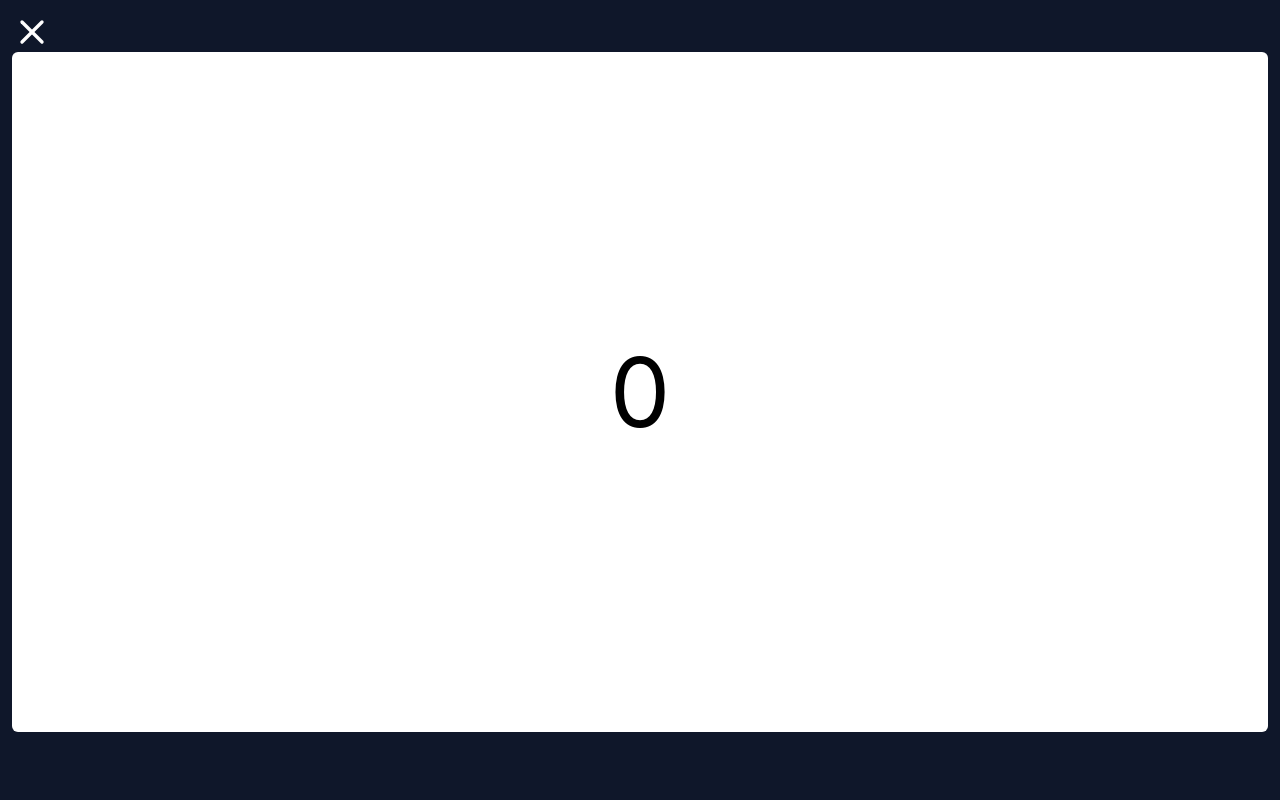
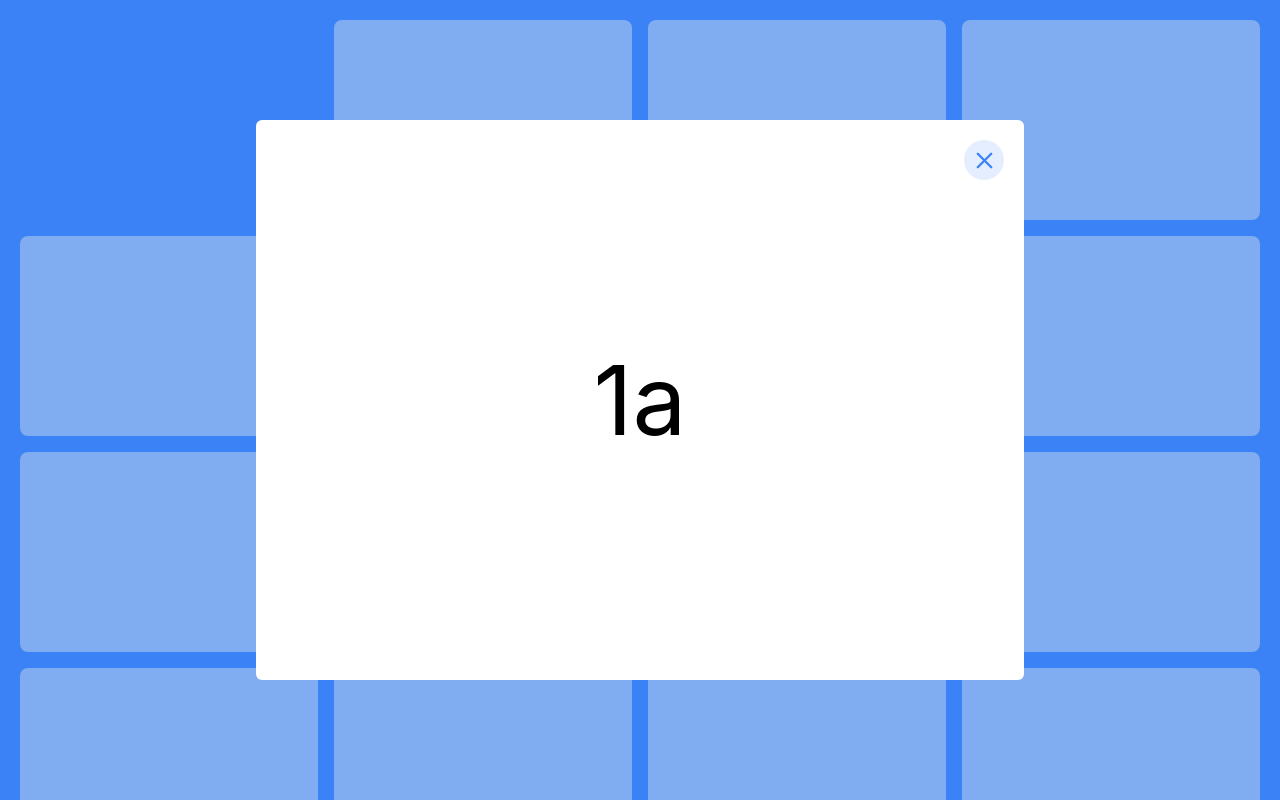
Before and after one commit to srirakeshv/AnimationComponents, a React (Create React App) app: page / in a window 1280 px wide. Both pictures are taken after a click on the element 169 px from the left and 120 px from the top of the page. Shown: the top 800 px of the page. Built offline with nearby package versions, Linux system fonts and the light colour scheme.

Commit message:
updated animations in ImagePreview

```diff
--- a/src/App.css
+++ b/src/App.css
@@ -21,7 +21,8 @@
   align-items: center;
   justify-content: center;
   font-size: calc(10px + 2vmin);
-  color: white;
+  color: rgba(59, 131, 246, 0.589);
+  color: rgba(59, 131, 246, 0.137);
 }
 
 .App-link {
--- a/src/Components/ImagePreview/ImagePreview.jsx
+++ b/src/Components/ImagePreview/ImagePreview.jsx
@@ -7,17 +7,19 @@ const ImagePreview = () => {
   const [index, setIndex] = useState(null);
   const elements = [];
 
-  for (let i = 0; i <= 19; i++) {
+  for (let i = 1; i <= 20; i++) {
     elements.push(
       <motion.div
         initial={{ height: 0, opacity: 0 }}
         animate={{ height: 200, opacity: 1 }}
-        transition={{ delay: i * 0.2 }}
+        transition={{ delay: 0.2 }}
         className="flex-1 basis-72 h-48 rounded-lg bg-gray-200 cursor-pointer"
         onClick={() => {
-          setActive(i);
-          setIndex(i);
+          setActive(i + "a");
+          setIndex(i + "a");
         }}
+        layoutId={i + "a"}
+        key={i + "a"}
       ></motion.div>
     );
   }
--- a/src/Components/ImagePreview/Preview.jsx
+++ b/src/Components/ImagePreview/Preview.jsx
@@ -5,41 +5,23 @@ import { motion } from "framer-motion";
 const Preview = ({ active, setActive, index }) => {
   return (
     <motion.div
-      initial={{ x: -80, opacity: 0 }}
-      animate={{ x: 0, opacity: 1 }}
-      transition={{ delay: 0.5 }}
-      exit={{
-        opacity: 0,
-        x: 0,
-        transition: {
-          ease: "easeInOut",
-          delay: 0.8,
-        },
-      }}
-      className="fixed top-0 left-0 w-full h-full bg-slate-900 p-3"
+      layoutId={index}
+      className="fixed top-0 left-0 w-full h-full p-3 flex justify-center items-center"
+      style={{ backgroundColor: "rgba(59, 131, 246, 0.589)" }}
     >
-      <X
-        color="white"
-        className="cursor-pointer"
-        size={40}
-        onClick={() => setActive(null)}
-      />
-      <motion.div
-        initial={{ scale: 0, opacity: 0 }}
-        animate={{ scale: 1, opacity: 1 }}
-        transition={{ delay: 0.8 }}
-        exit={{
-          opacity: 0,
-          scale: 0,
-          transition: {
-            ease: "easeInOut",
-            delay: 0.5,
-          },
-        }}
-        className="bg-white rounded-md w-full h-[85vh] flex justify-center items-center text-8xl"
-      >
+      <div className="bg-white rounded-md max-w-3xl w-full h-[70vh] flex justify-center items-center text-8xl relative">
+        <div
+          className="absolute top-5 right-5 rounded-full w-10 h-10 flex justify-center items-center"
+          style={{ backgroundColor: "rgba(59, 131, 246, 0.137)" }}
+        >
+          <X
+            className="cursor-pointer text-blue-500"
+            size={27}
+            onClick={() => setActive(null)}
+          />
+        </div>
         {index}
-      </motion.div>
+      </div>
     </motion.div>
   );
 };
```
